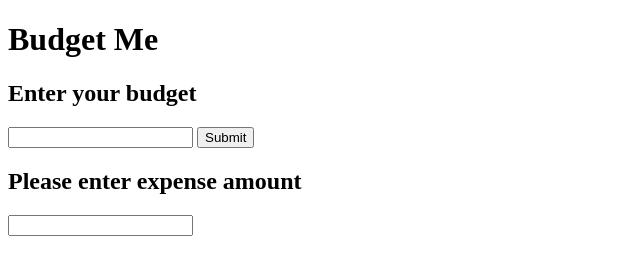
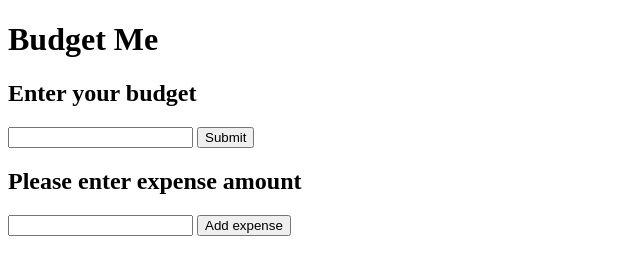
Before and after one commit to michellewong27/budgetapp, a plain HTML site: page index.html in a window 1280 px wide. Shown: the whole page, without its empty margins (0-640 px from the left). Drawn offline with Linux system fonts and the light colour scheme.

Commit message:
Form around expense input

```diff
--- a/index.html
+++ b/index.html
@@ -16,8 +16,11 @@
             </form>
         </div>
         <div>
-            <h2>Please enter expense amount</h2>
-            <input type="number" class="expense-input" id="expense-input">
+            <form id="expense-form">
+                <h2>Please enter expense amount</h2>
+                <input type="number" class="expense-input" id="expense-input">
+                <button type="submit">Add expense</button>
+            </form>
         </div>
     <script src="main.js"></script>
     </body>
```
